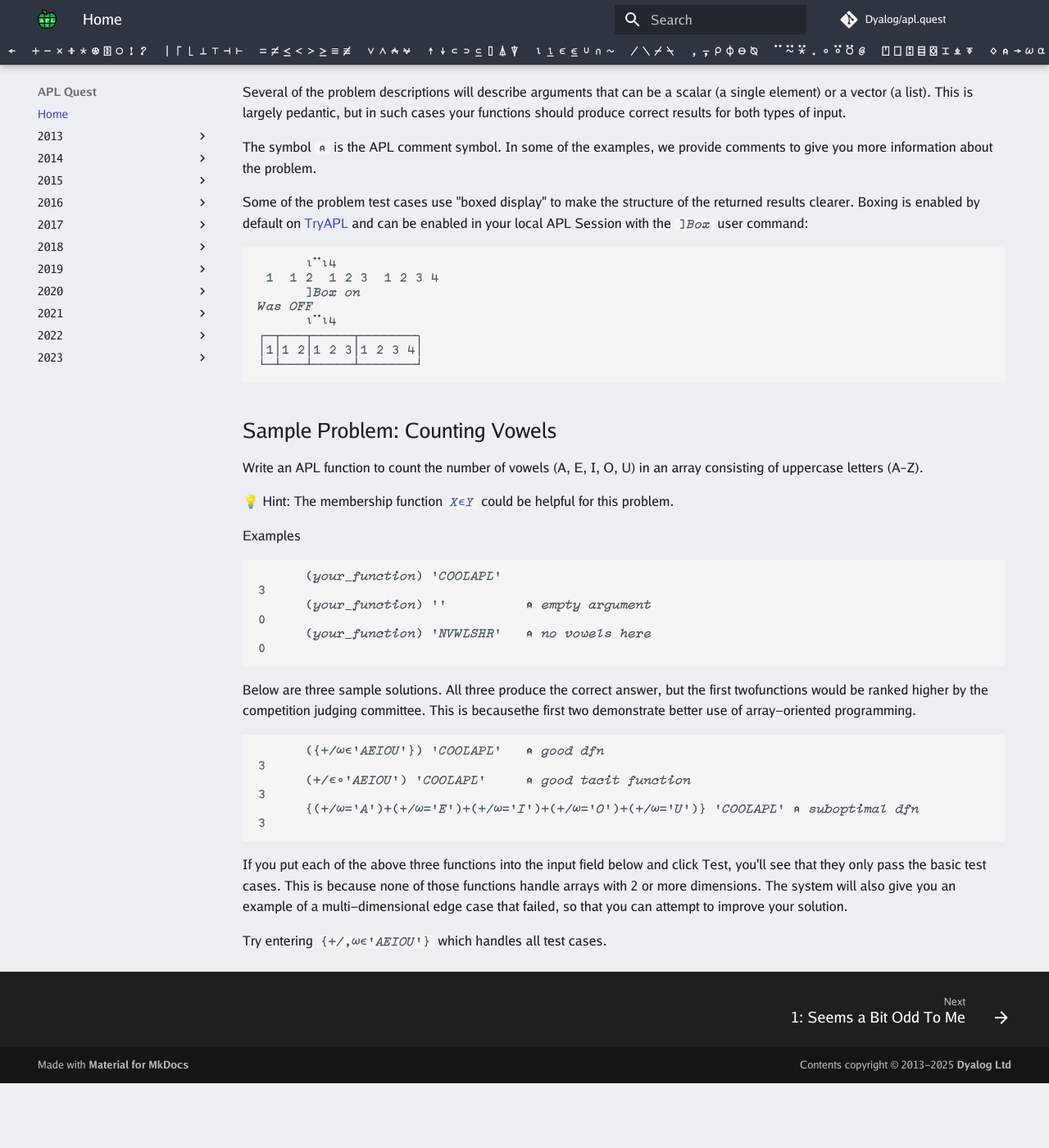
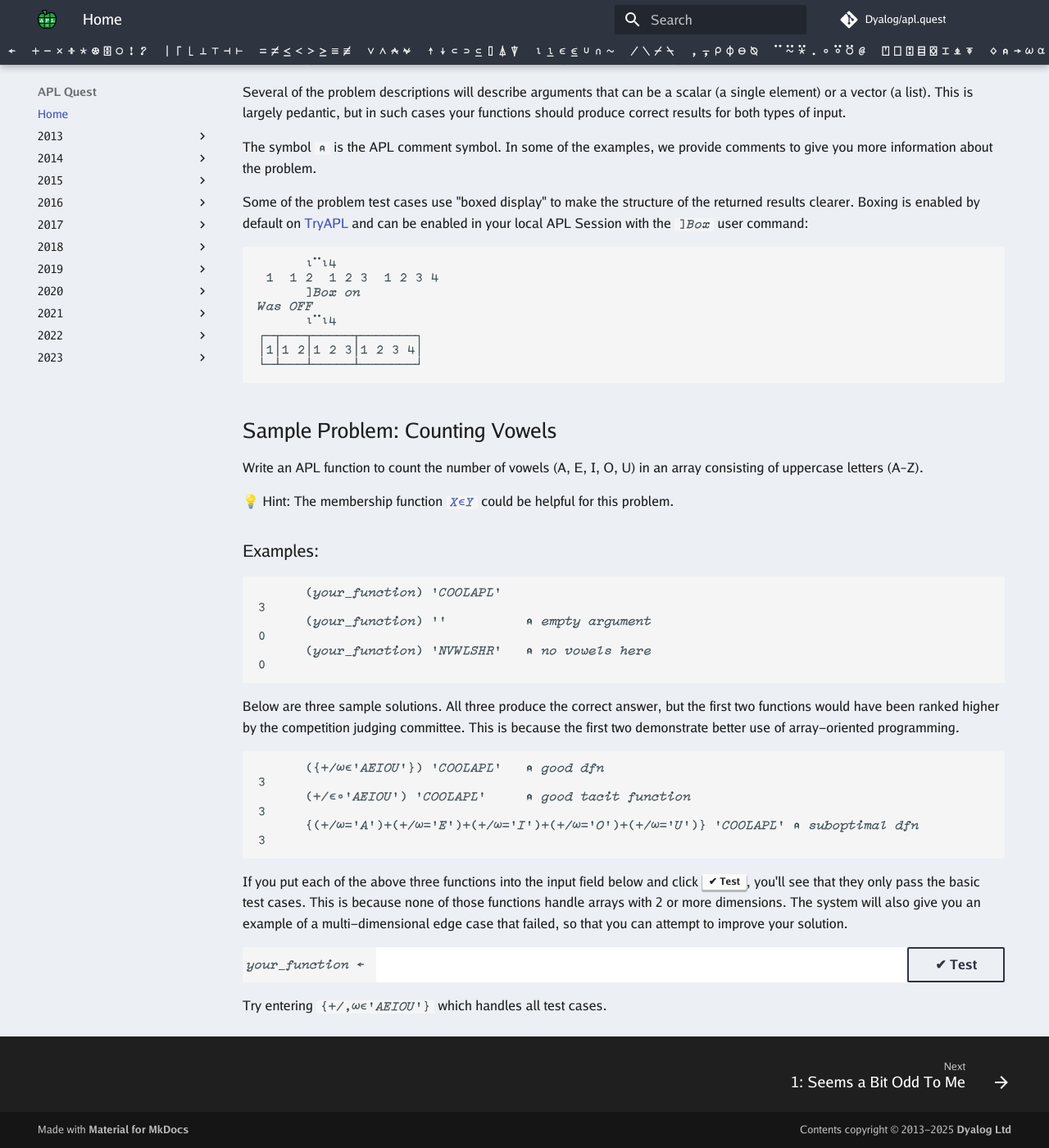
Before and after one commit to Dyalog/apl.quest, an MkDocs documentation site: the page built from docs/index.md, in a window 1280 px wide and 1400 px high, scrolled down 1185 px. Shown: the whole window at 82% size. Built offline with MkDocs 1.6.1 and Material for MkDocs 9.7.7, drawn with Linux system fonts in a browser that asks for light colours; comment, search, counter and statistics services are not loaded; the version menu is left out; before the commit the page ends 2506 px from its top, so only the background shows below that.

Commit message:
fix #4
and make input field wide

````diff
--- a/docs/css/main.css
+++ b/docs/css/main.css
@@ -84,7 +84,8 @@ pre,{
 }
 
 .pdiv {
-    display: inline-flex
+    display: inline-flex;
+    width: 100%;
 }
 
 .pdiv code {
@@ -110,3 +111,8 @@ iframe {
     width: 100%;
     aspect-ratio: 1920 / 1080;
 }
+
+kbd {
+    font-family: unset;
+    font-weight: bold;
+}
--- a/docs/index.md
+++ b/docs/index.md
@@ -95,7 +95,7 @@ Write an APL function to count the number of vowels (A, E, I, O, U) in an array
 
 💡 Hint: The membership function [`X∊Y`](http://help.dyalog.com/latest/#Language/Primitive%20Functions/Membership.htm) could be helpful for this problem.
 
-Examples
+### Examples:
 
 ```APL
       (your_function) 'COOLAPL'
@@ -106,7 +106,7 @@ Examples
 0
 ```
 
-Below are three sample solutions. All three produce the correct answer, but the first twofunctions would be ranked higher by the competition judging committee. This is becausethe first two demonstrate better use of array-oriented programming.
+Below are three sample solutions. All three produce the correct answer, but the first two functions would have been ranked higher by the competition judging committee. This is because the first two demonstrate better use of array-oriented programming.
 
 ```APL
       ({+/⍵∊'AEIOU'}) 'COOLAPL'   ⍝ good dfn
@@ -117,10 +117,16 @@ Below are three sample solutions. All three produce the correct answer, but the
 3
 ```
 
-If you put each of the above three functions into the input field below and click Test, you'll see that they only pass the basic test cases. This is because none of those functions handle arrays with 2 or more dimensions. The system will also give you an example of a multi-dimensional edge case that failed, so that you can attempt to improve your solution.
+If you put each of the above three functions into the input field below and click <kbd>&#x2714; Test</kbd>, you'll see that they only pass the basic test cases. This is because none of those functions handle arrays with 2 or more dimensions. The system will also give you an example of a multi-dimensional edge case that failed, so that you can attempt to improve your solution.
+
+<div class="pdiv">
+  <code>your_function ← </code><input id="p_Input" autocomplete="off" spellcheck="false" oninput="this.parentElement.querySelector`button`.disabled=false" onkeypress="subm(event)">
+  <button onclick="alert$.next`Testing…`;submitSolution`p`" class="md-button">&#x2714; Test</button>
+</div>
+<blockquote id="p_Output"></blockquote>
 
 Try entering `{+/,⍵∊'AEIOU'}` which handles all test cases.
 
 <script>
-    testCases = {"P0_Sample_Problem": {"a": ["'COOLAPL'","''","'NVWLSHR'","{⍵[?⍨≢⍵]}'AEIOU',⎕A[?26⍴⍨9+?16]"],"b": ["2 3⍴'APLYES'","⎕A[?26⍴⍨1+?2⍴⍨1+?2]","''⍴⍨¯1+?⍨3"],"f": "{+/,⍵∊'AEIOU'}","p": "{⊃⍣(1=≢,⍵)⊢⍵}"}};
+    testCases = {"a": ["'COOLAPL'","''","'NVWLSHR'","{⍵[?⍨≢⍵]}'AEIOU',⎕A[?26⍴⍨9+?16]"],"b": ["2 3⍴'APLYES'","⎕A[?26⍴⍨1+?2⍴⍨1+?2]","''⍴⍨¯1+?⍨3"],"f": "{+/,⍵∊'AEIOU'}","p": "{⊃⍣(1=≢,⍵)⊢⍵}"}
 </script>
````
